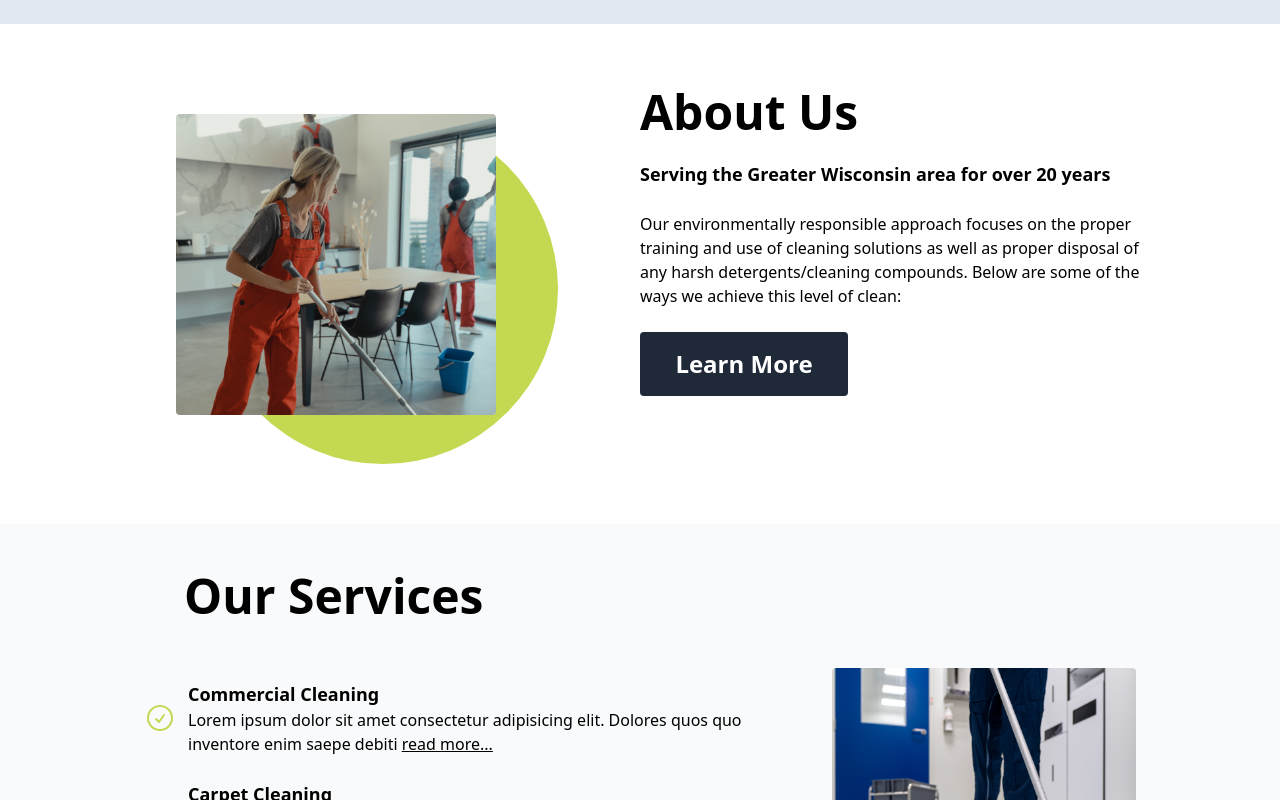
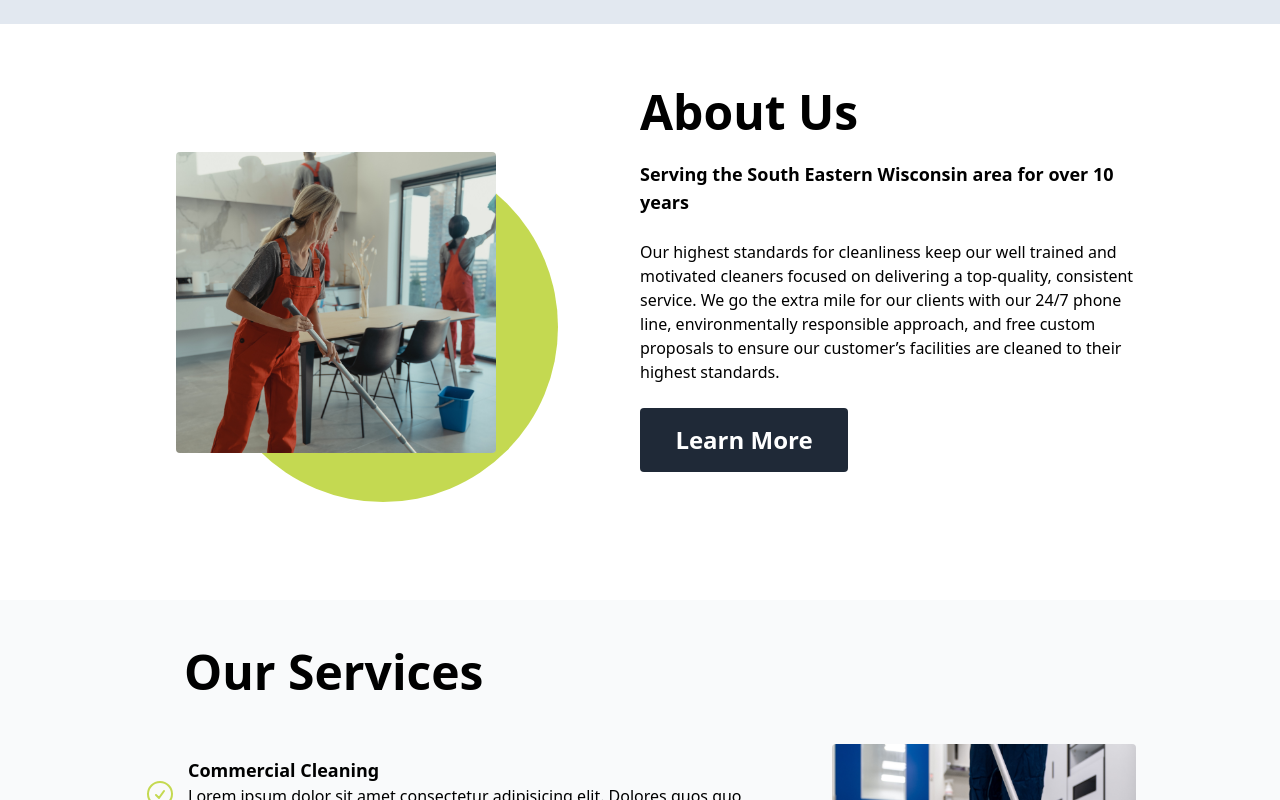
Before and after one commit to Clean-Choice-Website/clean-choice, a React (Vite) app: page / in a window 1280 px wide. Shown: the part 732-1532 px from the top of the page. Built offline with nearby package versions, Linux system fonts and the light colour scheme.

Commit message:
Change text in about section

```diff
--- a/src/Homepage/HomePageAbout.jsx
+++ b/src/Homepage/HomePageAbout.jsx
@@ -33,13 +33,15 @@ const HomePageAbout = () => {
               About Us
             </h3>
             <h4 className="text-center text-lg font-bold md:text-left">
-              Serving the Greater Wisconsin area for over 20 years
+              Serving the South Eastern Wisconsin area for over 10 years
             </h4>
             <p className="font-light">
-              Our environmentally responsible approach focuses on the proper
-              training and use of cleaning solutions as well as proper disposal
-              of any harsh detergents/cleaning compounds. Below are some of the
-              ways we achieve this level of clean:
+              Our highest standards for cleanliness keep our well trained and
+              motivated cleaners focused on delivering a top-quality, consistent
+              service. We go the extra mile for our clients with our 24/7 phone
+              line, environmentally responsible approach, and free custom
+              proposals to ensure our customer’s facilities are cleaned to their
+              highest standards.
             </p>
             <div className="mx-auto md:mx-0">
               <Button to={"about"}>Learn More</Button>
```
